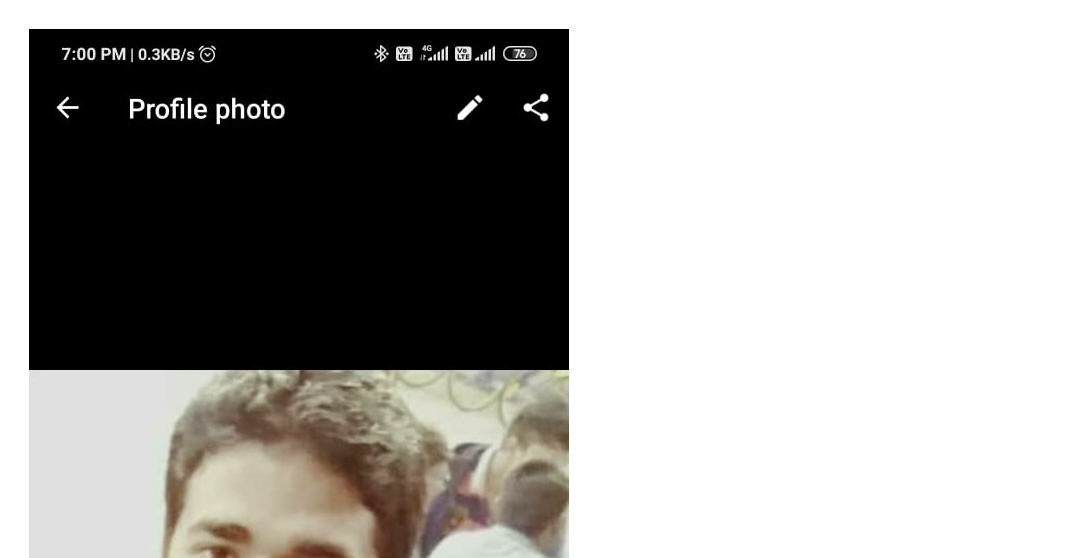
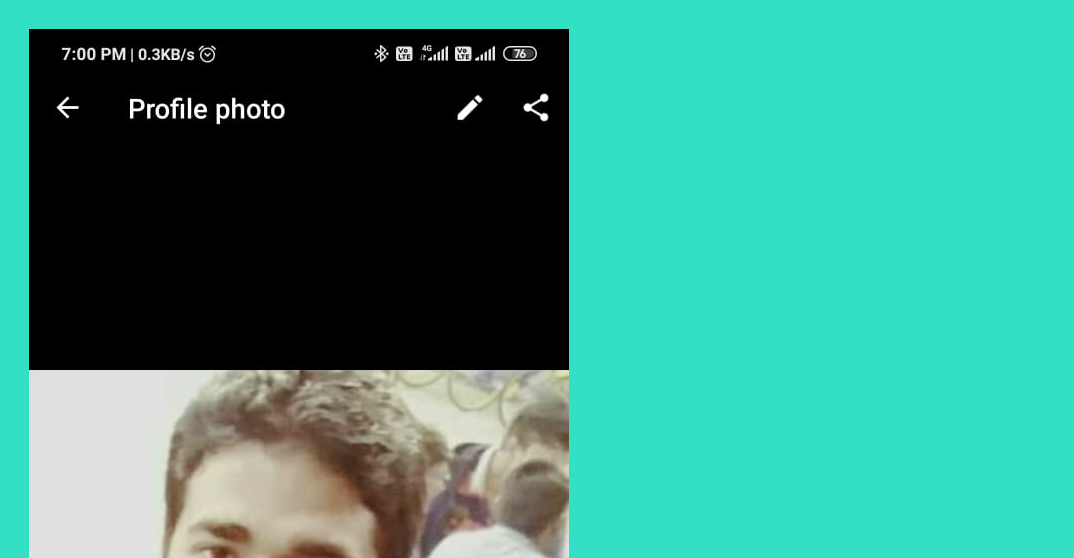
Before and after one commit to stark-jon/cv, a plain HTML site: page index.html in a window 1280 px wide. Shown: the top 558 px of the page, without its empty margins (0-1074 px from the left). Drawn offline with Linux system fonts and the light colour scheme.

Commit message:
Add files via upload

```diff
--- a/index.html
+++ b/index.html
@@ -6,7 +6,7 @@
   <title> Harshit's Personal Site</title>
 </head>
 
-<body>
+<body style="background-color: #32E0C4;">
   <table cellspacing="20">
     <tr>
       <td><img src="profile.jpeg" alt="Harshit Profile Picture"></td>
```
